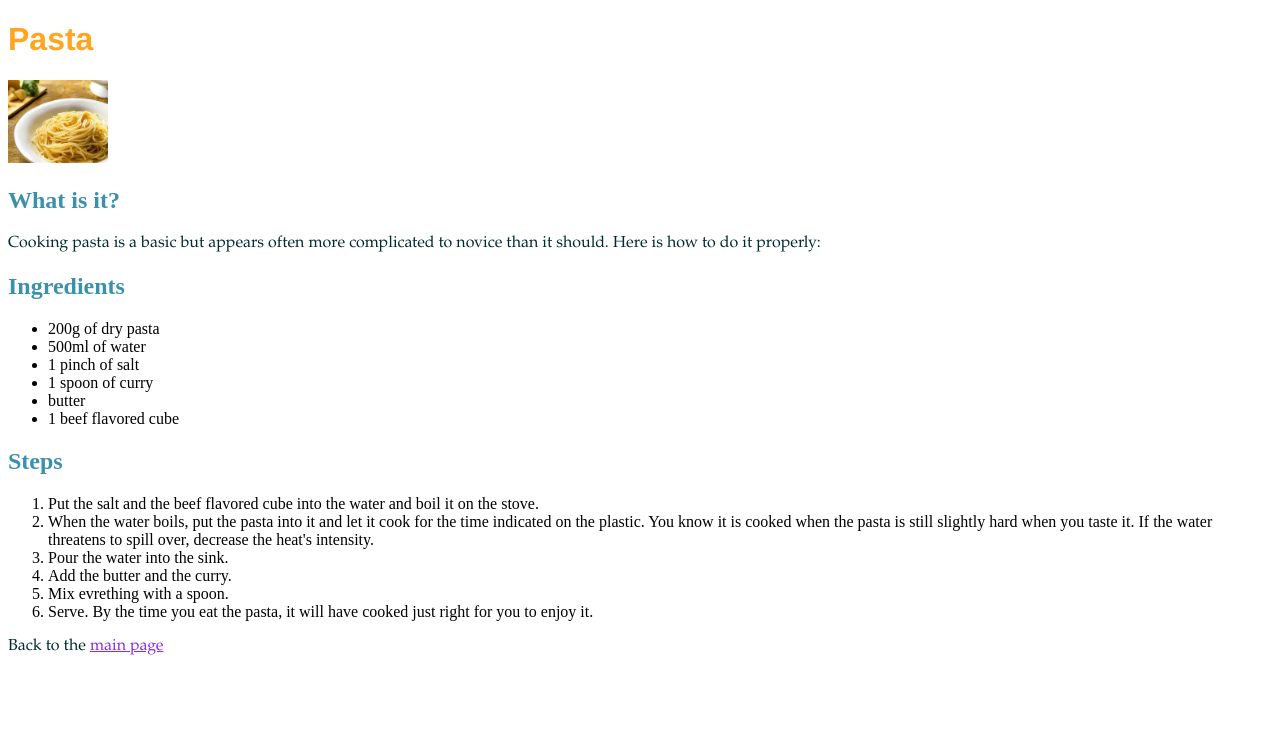
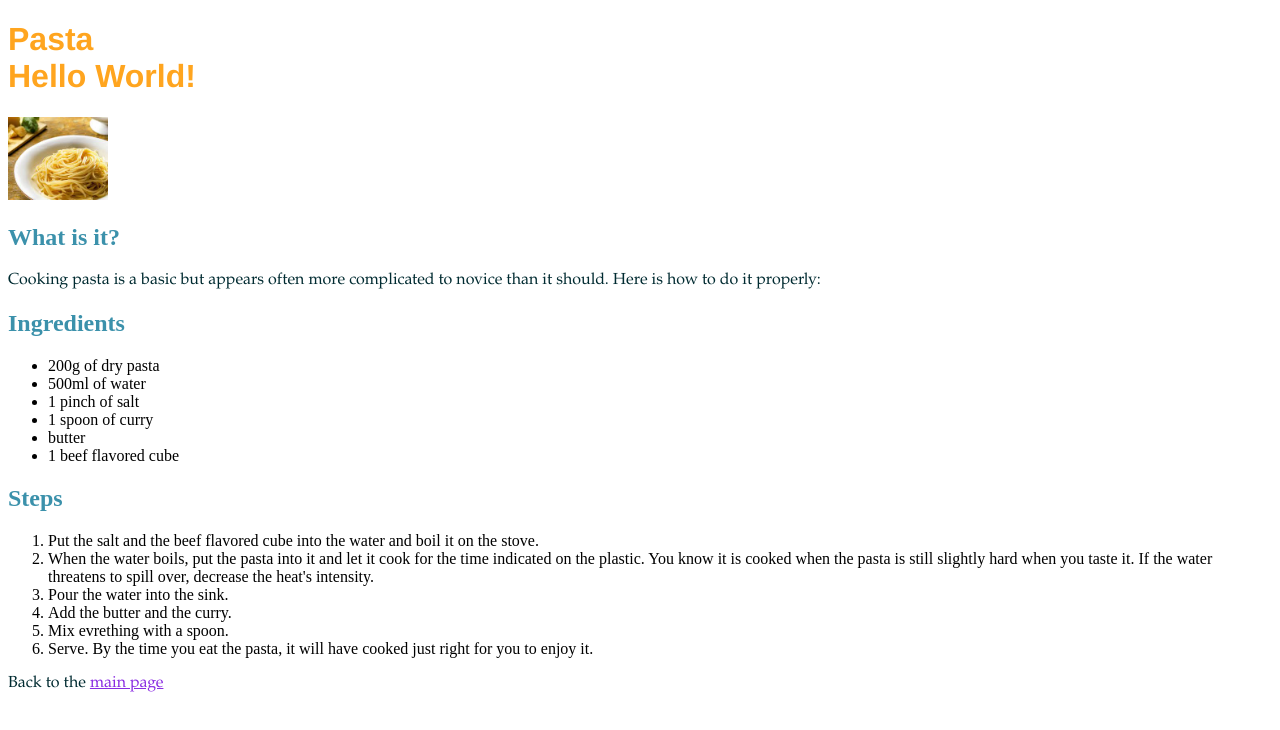
Before and after one commit to Halden-Aratro/odin-recipes, a plain HTML site: page recipes/pasta.html in a window 1280 px wide. Drawn offline with Linux system fonts and the light colour scheme.

Commit message:
exercised on DOM manip

```diff
--- a/recipes/pasta.html
+++ b/recipes/pasta.html
@@ -34,5 +34,28 @@
 
         <p>Back to the <a href="../index.html">main page</a></p>
 
+
+        <script>
+/*             const topTitle = document.querySelector('h1');
+            console.dir(header.firstElementChild);
+            const description = document.querySelector('#description');
+            console.dir(description.previousElementSibling) //selects img
+            const div = document.createElement('div');
+            document.#description.insertBefore(div, 'p');
+            description.insertBefore(div, 'p');
+            const PARATWO = document.createElement('p');
+            topTitle.appendChild(PARATWO);
+            topTitle.style.color = "blue";
+            header.style.cssText = "font: Verdana; background: yellow;";*/
+            const div = document.createElement('div');
+            const H = document.querySelector('h1');
+            H.appendChild(div);
+            div.style.background = 'blue';
+            div.setAttribute('style', 'color = blue; font = Verdana');
+            div.setAttribute('id', 'lastDiv');
+            div.removeAttribute('id');
+            div.textContent = 'Hello World!';
+
+        </script>
     </body>
 </html>
```
Also changed, not shown: index.html (+4 -0 lines).
